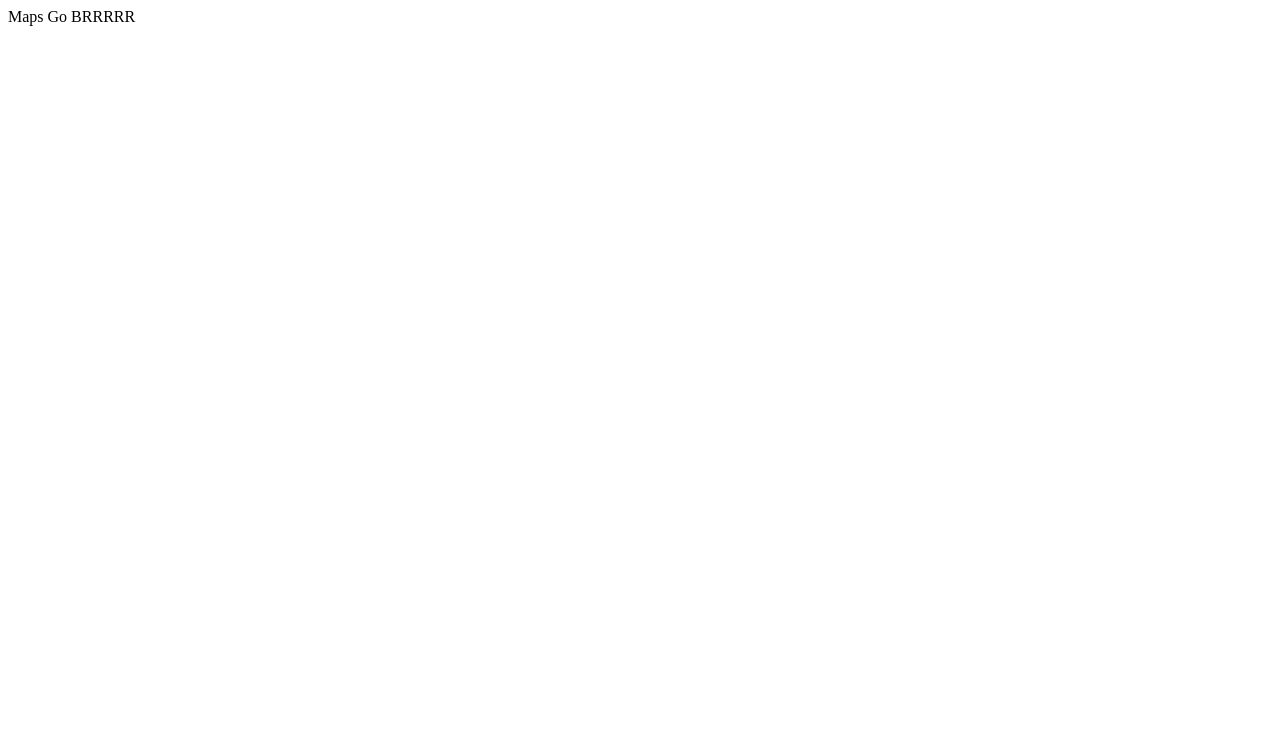
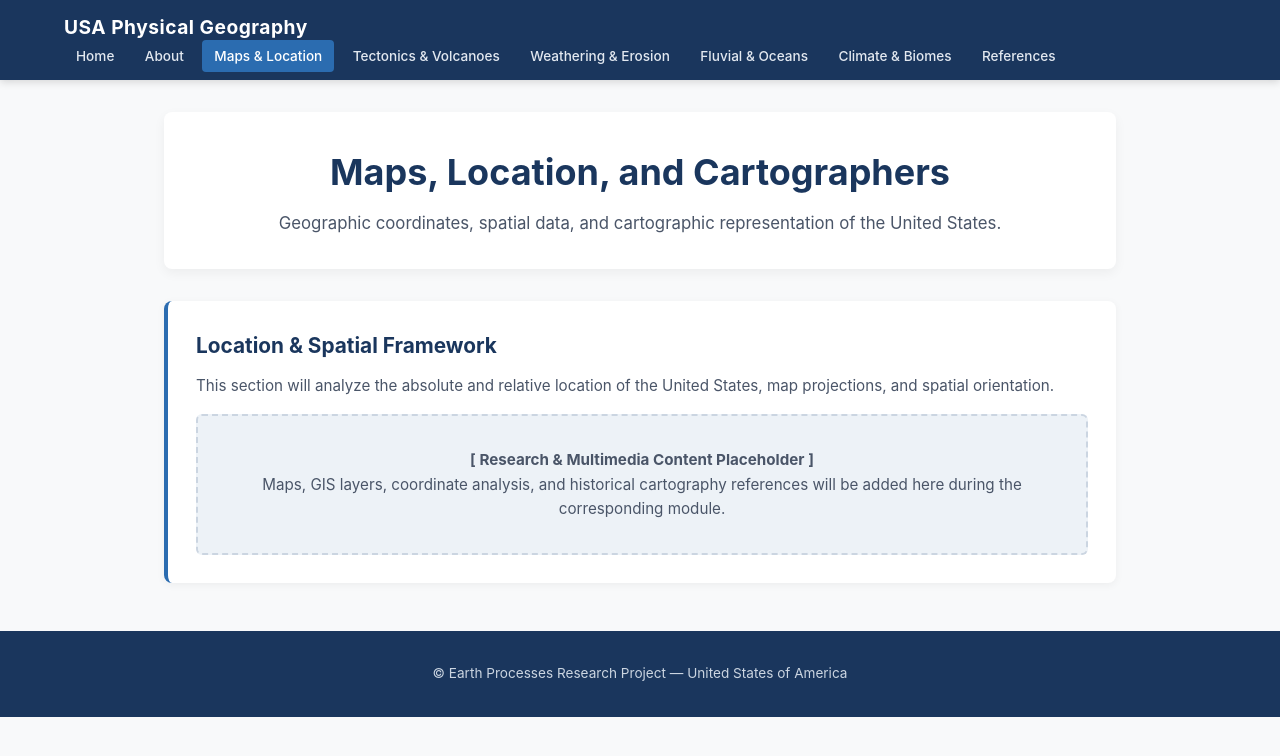
Before and after one commit to AaronBAshby/AaronBAshby.github.io, a plain HTML site: page maps.html in a window 1280 px wide. Drawn offline with Linux system fonts and the light colour scheme.

Commit message:
Create maps.html with structured HTML content
Replaced placeholder text with a complete HTML structure for the maps page, including header, main content, and footer.

```diff
--- a/maps.html
+++ b/maps.html
@@ -1 +1,68 @@
-Maps Go BRRRRR
+<!DOCTYPE html>
+<html lang="en">
+<head>
+    <meta charset="UTF-8">
+    <meta name="viewport" content="width=device-width, initial-scale=1.0">
+    <title>Maps, Location, and Cartographers - USA Physical Geography</title>
+    <style>
+        * { box-sizing: border-box; margin: 0; padding: 0; }
+        body { font-family: -apple-system, BlinkMacSystemFont, "Segoe UI", Roboto, "Helvetica Neue", Arial, sans-serif; line-height: 1.6; color: #2b2b2b; background-color: #f8f9fa; }
+        header { background-color: #1a365d; position: sticky; top: 0; z-index: 1000; box-shadow: 0 2px 8px rgba(0, 0, 0, 0.15); }
+        .nav-container { max-width: 1200px; margin: 0 auto; display: flex; flex-wrap: wrap; justify-content: space-between; align-items: center; padding: 0.75rem 1.5rem; }
+        .site-title { color: #ffffff; font-size: 1.2rem; font-weight: 700; text-decoration: none; letter-spacing: 0.5px; }
+        nav ul { display: flex; flex-wrap: wrap; list-style: none; gap: 0.4rem; }
+        nav a { color: #e2e8f0; text-decoration: none; padding: 0.5rem 0.75rem; border-radius: 4px; font-size: 0.85rem; font-weight: 500; transition: background-color 0.2s ease, color 0.2s ease; }
+        nav a:hover, nav a.active { background-color: #2b6cb0; color: #ffffff; }
+        .container { max-width: 1000px; margin: 2rem auto; padding: 0 1.5rem; }
+        .hero { background-color: #ffffff; border-radius: 8px; padding: 2rem; box-shadow: 0 4px 12px rgba(0,0,0,0.05); margin-bottom: 2rem; text-align: center; }
+        .hero h1 { font-size: 2.25rem; color: #1a365d; margin-bottom: 0.5rem; }
+        .hero p { color: #4a5568; font-size: 1.05rem; }
+        .card { background-color: #ffffff; border-radius: 8px; padding: 1.75rem; box-shadow: 0 2px 8px rgba(0,0,0,0.05); border-left: 4px solid #2b6cb0; margin-bottom: 1.5rem; }
+        .card h2 { font-size: 1.3rem; color: #1a365d; margin-bottom: 0.75rem; }
+        .card p { color: #4a5568; font-size: 0.95rem; }
+        .placeholder-box { background-color: #edf2f7; border: 2px dashed #cbd5e1; padding: 2rem; text-align: center; color: #718096; border-radius: 6px; margin-top: 1rem; }
+        footer { text-align: center; padding: 2rem 1.5rem; background-color: #1a365d; color: #cbd5e1; font-size: 0.85rem; margin-top: 3rem; }
+    </style>
+</head>
+<body>
+
+    <header>
+        <div class="nav-container">
+            <a href="index.html" class="site-title">USA Physical Geography</a>
+            <nav>
+                <ul>
+                    <li><a href="index.html">Home</a></li>
+                    <li><a href="about.html">About</a></li>
+                    <li><a href="maps.html" class="active">Maps & Location</a></li>
+                    <li><a href="tectonics.html">Tectonics & Volcanoes</a></li>
+                    <li><a href="weathering.html">Weathering & Erosion</a></li>
+                    <li><a href="fluvial.html">Fluvial & Oceans</a></li>
+                    <li><a href="climate.html">Climate & Biomes</a></li>
+                    <li><a href="references.html">References</a></li>
+                </ul>
+            </nav>
+        </div>
+    </header>
+
+    <main class="container">
+        <section class="hero">
+            <h1>Maps, Location, and Cartographers</h1>
+            <p>Geographic coordinates, spatial data, and cartographic representation of the United States.</p>
+        </section>
+
+        <article class="card">
+            <h2>Location & Spatial Framework</h2>
+            <p>This section will analyze the absolute and relative location of the United States, map projections, and spatial orientation.</p>
+            <div class="placeholder-box">
+                <p><strong>[ Research & Multimedia Content Placeholder ]</strong></p>
+                <p>Maps, GIS layers, coordinate analysis, and historical cartography references will be added here during the corresponding module.</p>
+            </div>
+        </article>
+    </main>
+
+    <footer>
+        <p>&copy; Earth Processes Research Project — United States of America</p>
+    </footer>
+
+</body>
+</html>
```
